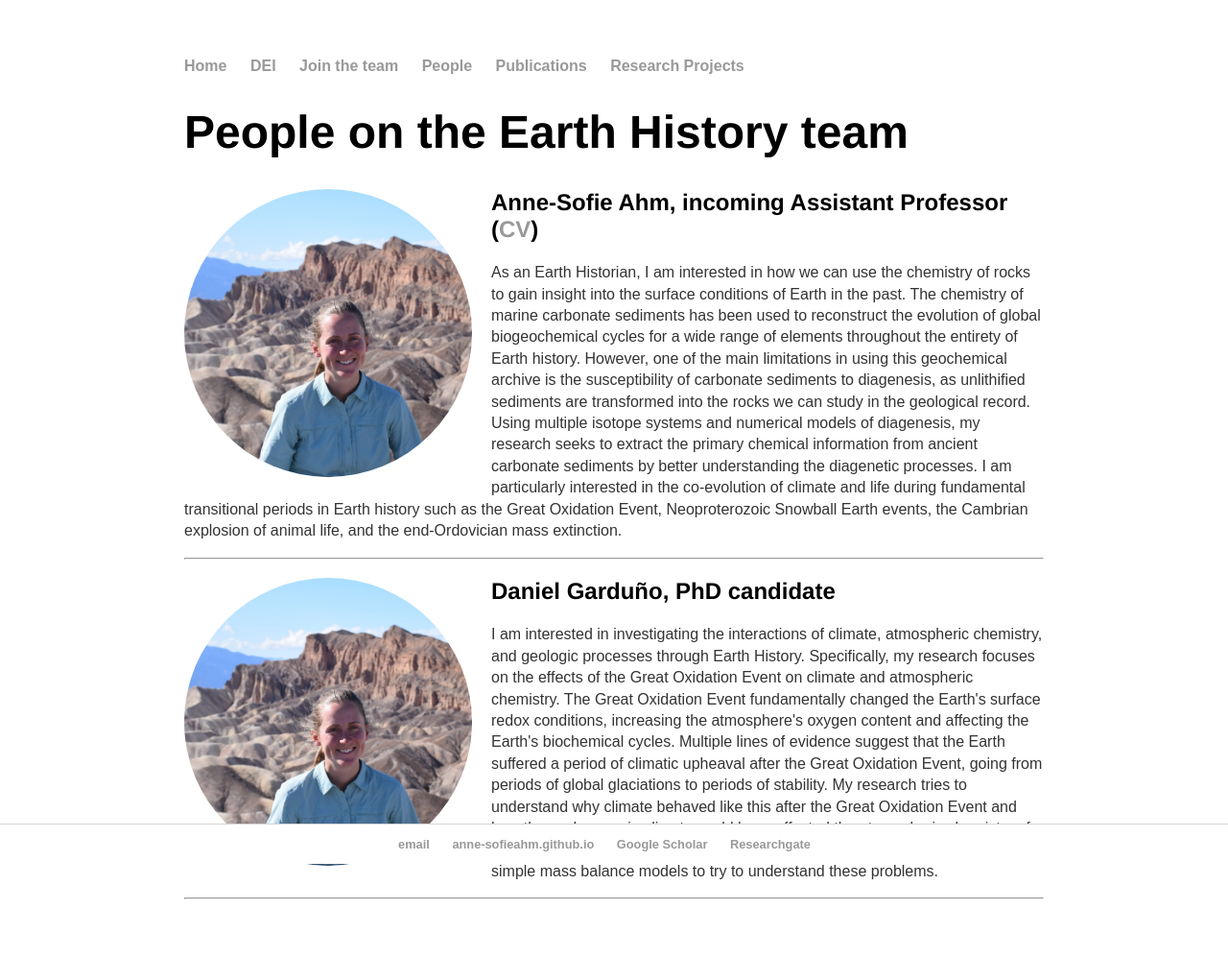
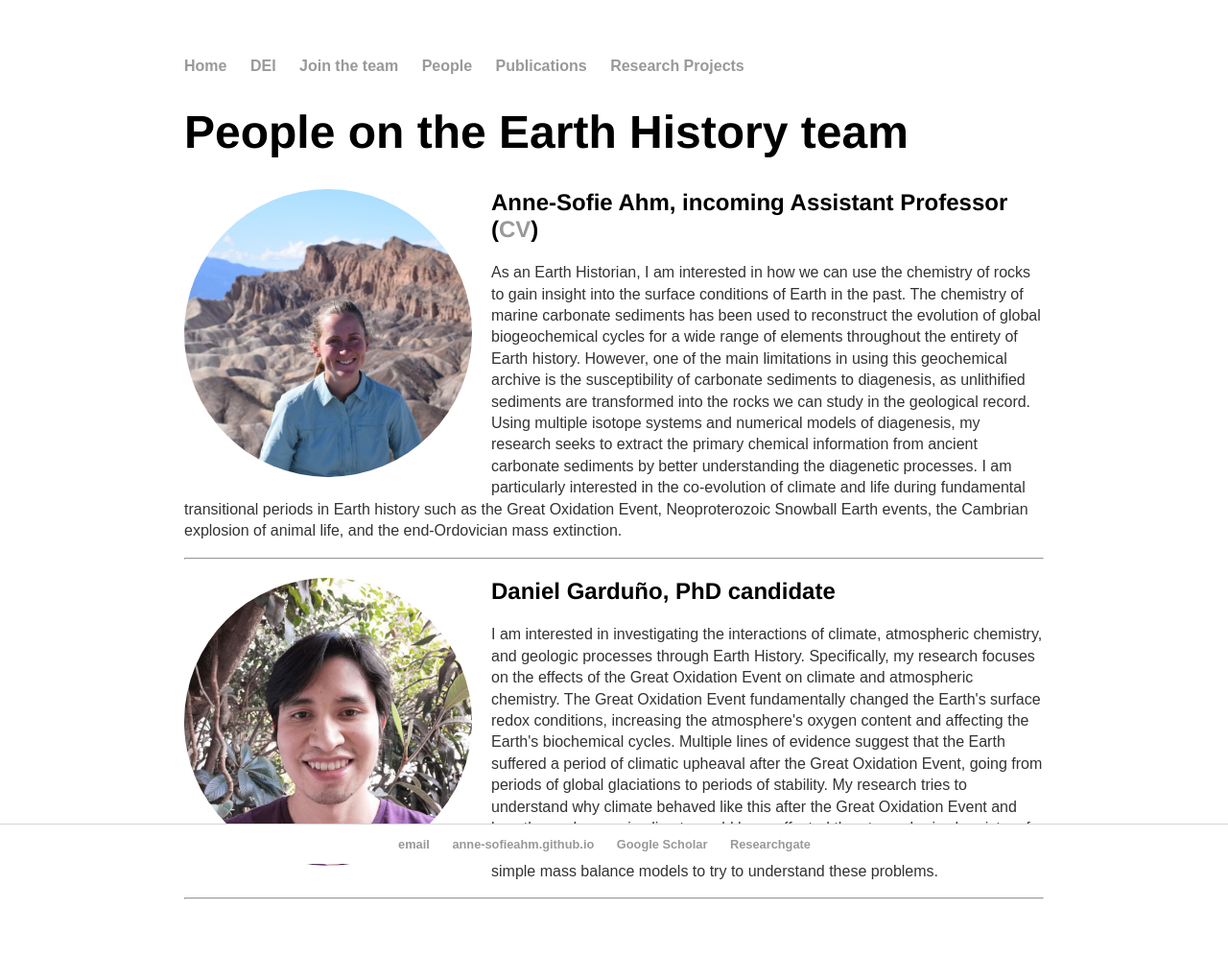
Before and after one commit to Anne-SofieAhm/Anne-SofieAhm.github.io, a Jekyll site: the page built from people/index.html, in a window 1280 px wide. Shown: the whole page at 96% size. Built offline with Jekyll 4.4.1, drawn with Linux system fonts in a browser that asks for light colours.

Commit message:
Update index.html

```diff
--- a/people/index.html
+++ b/people/index.html
@@ -37,7 +37,7 @@ title: People on the Earth History team
 <div style='display:inline;'>
 
   <div class='rounded'>
-    <img src="DSC_0423.JPG">
+    <img src="Daniel_photo.jpg">
   </div>
 
   <h2>Daniel Garduño, PhD candidate</h2>
```
